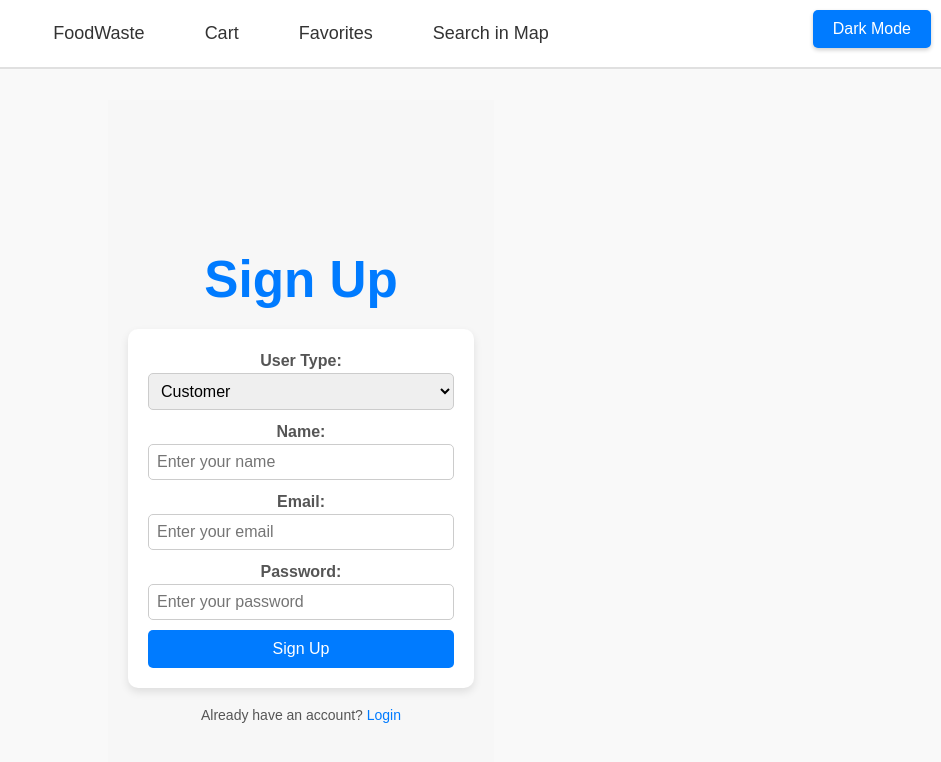
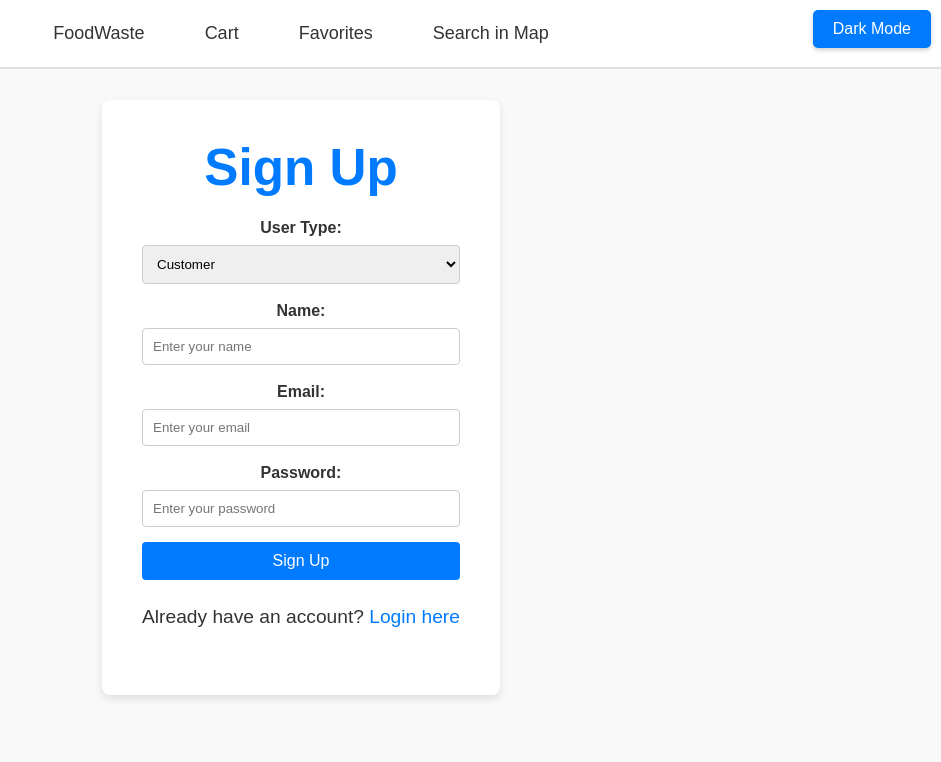
Before and after one commit to surrey-78/FoodWaste, a React (Vite) app: page /signup in a window 1280 px wide. Shown: the top 762 px of the page, without its empty margins (339-1280 px from the left). Built offline with nearby package versions, Linux system fonts and the light colour scheme.

Commit message:
Added login credentials

```diff
--- a/src/Pages/LoginPage.css
+++ b/src/Pages/LoginPage.css
@@ -1,80 +1,61 @@
-/* General page styling */
+/* src/Pages/SignUp.css */
 .page.signup-page {
     display: flex;
-    flex-direction: column;
+    justify-content: center;
     align-items: center;
-    justify-content: center;
-    height: 100vh;
-    background-color: #f7f7f7; /* Light background */
-    padding: 20px;
+    height: 100vh; /* Full page height */
+    background-color: #f5f5f5;
   }
 
-  /* Form styling */
-  form {
-    background-color: #fff; /* White background for form */
-    padding: 2000px;
-    border-radius: 10px;
+  .login-container {
+    background-color: white;
+    padding: 40px;
+    border-radius: 8px;
     box-shadow: 0 4px 8px rgba(0, 0, 0, 0.1);
     width: 100%;
     max-width: 400px;
-    display: flex;
-    flex-direction: column;
   }
 
-  form h1 {
+  h1 {
     text-align: center;
     margin-bottom: 20px;
-    color: #333; /* Darker text color */
   }
 
-  /* Input fields */
-  form label {
-    font-weight: 600;
-    margin-bottom: 5px;
-    color: #555; /* Slightly darker for contrast */
+  .form-group {
+    margin-bottom: 15px;
   }
 
-  form input,
-  form select {
-    padding: 10px;
-    border: 1px solid #ccc;
-    border-radius: 5px;
-    font-size: 16px;
-    margin-bottom: 15px;
-    width: 100%;
+  label {
+    display: block;
+    margin-bottom: 5px;
+    font-weight: bold;
   }
 
-  form input:focus,
-  form select:focus {
-    outline: none;
-    border-color: #007bff; /* Highlight color when focused */
+  .form-input {
+    width: 100%;
+    padding: 10px;
+    border-radius: 4px;
+    border: 1px solid #ccc;
+    box-sizing: border-box;
   }
 
-  /* Button styling */
-  form .btn {
-    padding: 10px 20px;
+  .btn {
+    width: 100%;
+    padding: 10px;
     background-color: #007bff;
     color: white;
     border: none;
-    border-radius: 5px;
+    border-radius: 4px;
     cursor: pointer;
-    font-size: 16px;
-    transition: background-color 0.3s ease;
   }
 
-  form .btn:hover {
+  .btn:hover {
     background-color: #0056b3;
   }
 
-  /* Link to login page */
   .login-link {
-    margin-top: 15px;
     text-align: center;
-  }
-
-  .login-link p {
-    font-size: 14px;
-    color: #555;
+    margin-top: 20px;
   }
 
   .login-link a {
@@ -85,10 +66,3 @@
   .login-link a:hover {
     text-decoration: underline;
   }
-
-  /* Responsive design for mobile */
-  @media (max-width: 768px) {
-    form {
-      width: 90%;
-    }
-  }
--- a/src/Pages/LoginPage.jsx
+++ b/src/Pages/LoginPage.jsx
@@ -12,10 +12,8 @@ const LoginPage = () => {
   const handleLogin = (e) => {
     e.preventDefault();
     if (userType === 'customer') {
-      // Add customer login logic here
       console.log('Logging in as customer');
     } else if (userType === 'owner') {
-      // Add owner login logic here
       console.log('Logging in as owner');
     }
     navigate('/');
@@ -23,20 +21,21 @@ const LoginPage = () => {
 
   return (
     <div className="page login-page">
+      <div className="login-container">
         <h1>Login</h1>
         <form onSubmit={handleLogin}>
-        <div>
+          <div className="form-group">
             <label>User Type:</label>
             <select
               value={userType}
               onChange={(e) => setUserType(e.target.value)}
-            style={{ padding: '8px', marginBottom: '10px' }}
+              className="form-input"
             >
               <option value="customer">Customer</option>
               <option value="owner">Owner</option>
             </select>
           </div>
-        <div>
+          <div className="form-group">
             <label>Email:</label>
             <input
               type="email"
@@ -44,10 +43,10 @@ const LoginPage = () => {
               onChange={(e) => setEmail(e.target.value)}
               required
               placeholder="Enter your email"
-            style={{ padding: '8px', marginBottom: '10px' }}
+              className="form-input"
             />
           </div>
-        <div>
+          <div className="form-group">
             <label>Password:</label>
             <input
               type="password"
@@ -55,7 +54,7 @@ const LoginPage = () => {
               onChange={(e) => setPassword(e.target.value)}
               required
               placeholder="Enter your password"
-            style={{ padding: '8px', marginBottom: '10px' }}
+              className="form-input"
             />
           </div>
           <button type="submit" className="btn">Login</button>
@@ -63,9 +62,9 @@ const LoginPage = () => {
         <div className="signup-link">
           <p>
             Don't have an account?
-          <a href="/signup/customer"> Sign up as Customer </a> or
-          <a href="/signup/owner"> Sign up as Owner</a>
+            <a href="/signup"> Sign up </a>
           </p>
+        </div>
       </div>
     </div>
   );
--- a/src/Pages/SignUpPage.css
+++ b/src/Pages/SignUpPage.css
@@ -1,80 +1,61 @@
-/* General page styling */
+/* src/Pages/SignUp.css */
 .page.signup-page {
     display: flex;
-    flex-direction: column;
+    justify-content: center;
     align-items: center;
-    justify-content: center;
-    height: 100vh;
-    background-color: #f7f7f7; /* Light background */
-    padding: 20px;
+    height: 100vh; /* Full page height */
+    background-color: #f5f5f5;
   }
 
-  /* Form styling */
-  form {
-    background-color: #fff; /* White background for form */
-    padding: 20px;
-    border-radius: 10px;
+  .signup-container {
+    background-color: white;
+    padding: 40px;
+    border-radius: 8px;
     box-shadow: 0 4px 8px rgba(0, 0, 0, 0.1);
     width: 100%;
     max-width: 400px;
-    display: flex;
-    flex-direction: column;
   }
 
-  form h1 {
+  h1 {
     text-align: center;
     margin-bottom: 20px;
-    color: #333; /* Darker text color */
   }
 
-  /* Input fields */
-  form label {
-    font-weight: 600;
-    margin-bottom: 5px;
-    color: #555; /* Slightly darker for contrast */
+  .form-group {
+    margin-bottom: 15px;
   }
 
-  form input,
-  form select {
-    padding: 10px;
-    border: 1px solid #ccc;
-    border-radius: 5px;
-    font-size: 16px;
-    margin-bottom: 15px;
-    width: 100%;
+  label {
+    display: block;
+    margin-bottom: 5px;
+    font-weight: bold;
   }
 
-  form input:focus,
-  form select:focus {
-    outline: none;
-    border-color: #007bff; /* Highlight color when focused */
+  .form-input {
+    width: 100%;
+    padding: 10px;
+    border-radius: 4px;
+    border: 1px solid #ccc;
+    box-sizing: border-box;
   }
 
-  /* Button styling */
-  form .btn {
-    padding: 10px 20px;
+  .btn {
+    width: 100%;
+    padding: 10px;
     background-color: #007bff;
     color: white;
     border: none;
-    border-radius: 5px;
+    border-radius: 4px;
     cursor: pointer;
-    font-size: 16px;
-    transition: background-color 0.3s ease;
   }
 
-  form .btn:hover {
+  .btn:hover {
     background-color: #0056b3;
   }
 
-  /* Link to login page */
   .login-link {
-    margin-top: 15px;
     text-align: center;
-  }
-
-  .login-link p {
-    font-size: 14px;
-    color: #555;
+    margin-top: 20px;
   }
 
   .login-link a {
@@ -85,10 +66,3 @@
   .login-link a:hover {
     text-decoration: underline;
   }
-
-  /* Responsive design for mobile */
-  @media (max-width: 768px) {
-    form {
-      width: 90%;
-    }
-  }
--- a/src/Pages/SignUpPage.jsx
+++ b/src/Pages/SignUpPage.jsx
@@ -1,55 +1,53 @@
-// src/Pages/SignUpPage.jsx
+// src/Pages/SignUp.jsx
 import React, { useState } from 'react';
 import { useNavigate } from 'react-router-dom';
 import './SignUpPage.css';
 
-const SignUpPage = () => {
+const SignUp = () => {
   const [userType, setUserType] = useState('customer'); // Default user type is customer
+  const [name, setName] = useState('');
   const [email, setEmail] = useState('');
   const [password, setPassword] = useState('');
-  const [name, setName] = useState(''); // Can be a name or restaurant name depending on user type
   const navigate = useNavigate();
 
   const handleSignUp = (e) => {
     e.preventDefault();
     if (userType === 'customer') {
-      // Add customer signup logic here
       console.log('Signing up as customer');
     } else if (userType === 'owner') {
-      // Add owner signup logic here
       console.log('Signing up as owner');
     }
-    // After successful signup, navigate to login page
-    navigate('/login');
+    navigate('/');
   };
 
   return (
-    <div className="page signup-page">
+    <div className="page login-page">
+      <div className="signup-container">
         <h1>Sign Up</h1>
         <form onSubmit={handleSignUp}>
-        <div>
+          <div className="form-group">
             <label>User Type:</label>
             <select
               value={userType}
               onChange={(e) => setUserType(e.target.value)}
-            style={{ padding: '8px', marginBottom: '10px' }}
+              className="form-input"
             >
               <option value="customer">Customer</option>
               <option value="owner">Owner</option>
             </select>
           </div>
-        <div>
-          <label>{userType === 'customer' ? 'Name' : 'Restaurant Name'}:</label>
+          <div className="form-group">
+            <label>Name:</label>
             <input
               type="text"
               value={name}
               onChange={(e) => setName(e.target.value)}
               required
-            placeholder={userType === 'customer' ? 'Enter your name' : 'Enter restaurant name'}
-            style={{ padding: '8px', marginBottom: '10px' }}
+              placeholder="Enter your name"
+              className="form-input"
             />
           </div>
-        <div>
+          <div className="form-group">
             <label>Email:</label>
             <input
               type="email"
@@ -57,10 +55,10 @@ const SignUpPage = () => {
               onChange={(e) => setEmail(e.target.value)}
               required
               placeholder="Enter your email"
-            style={{ padding: '8px', marginBottom: '10px' }}
+              className="form-input"
             />
           </div>
-        <div>
+          <div className="form-group">
             <label>Password:</label>
             <input
               type="password"
@@ -68,18 +66,20 @@ const SignUpPage = () => {
               onChange={(e) => setPassword(e.target.value)}
               required
               placeholder="Enter your password"
-            style={{ padding: '8px', marginBottom: '10px' }}
+              className="form-input"
             />
           </div>
           <button type="submit" className="btn">Sign Up</button>
         </form>
         <div className="login-link">
           <p>
-          Already have an account? <a href="/login">Login</a>
+            Already have an account?
+            <a href="/login"> Login here</a>
           </p>
+        </div>
       </div>
     </div>
   );
 };
 
-export default SignUpPage;
+export default SignUp;
```
Lines whose indentation alone changed are shown as unchanged.
